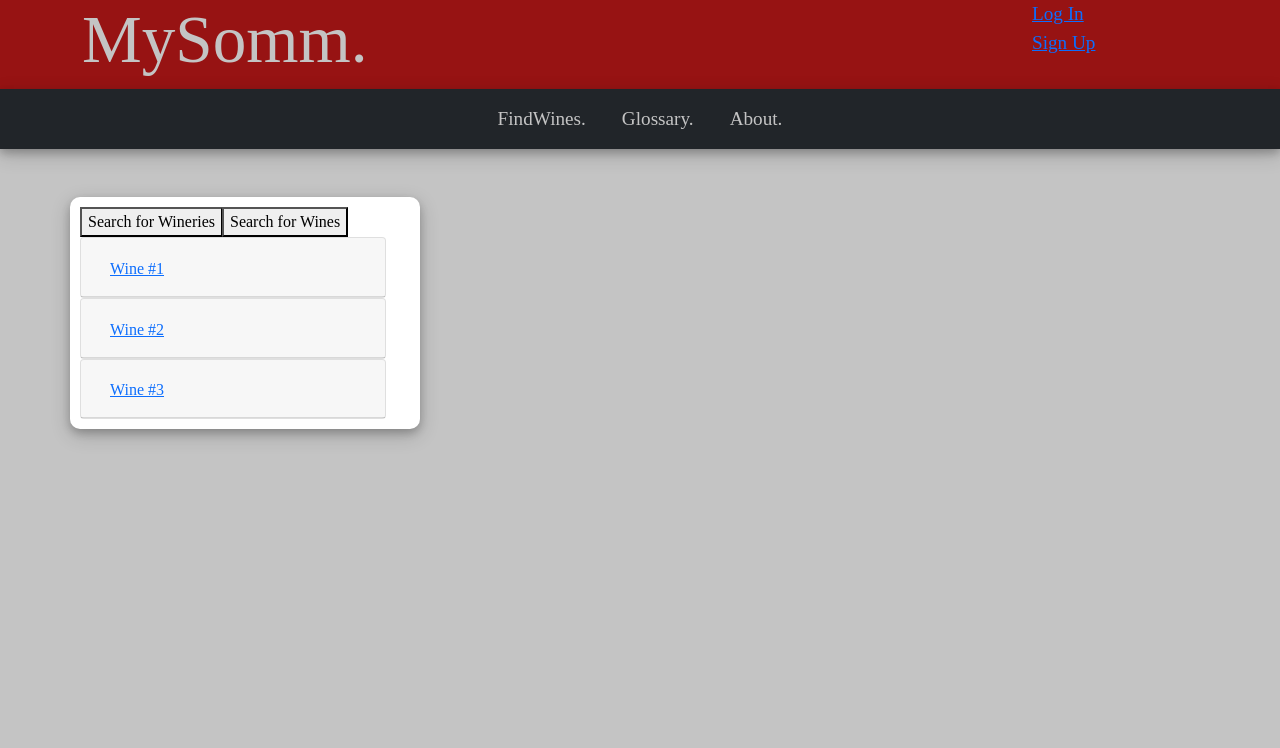
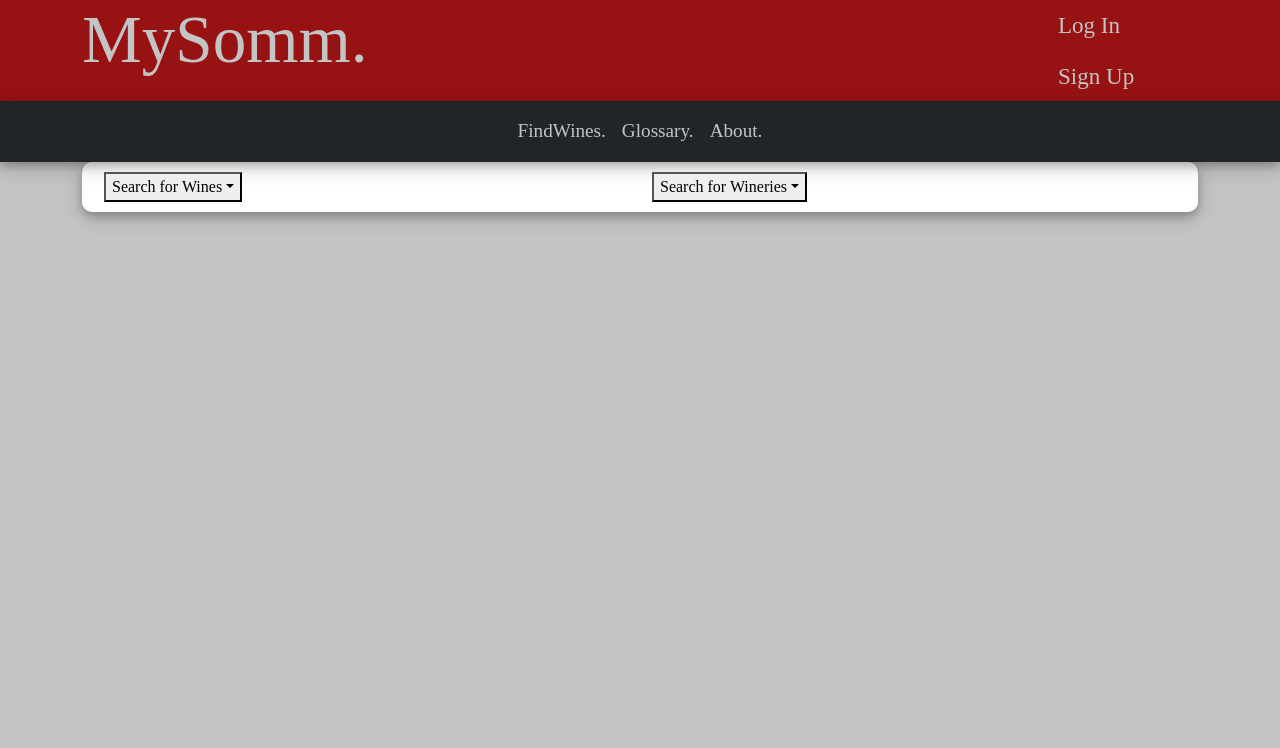
Before and after one commit to jeremydurden/mysomm, a Django app: page / in a window 1280 px wide. Shown: the top 748 px of the page. Run offline with Django 3.2, Linux system fonts and the light colour scheme; data comes from the database, SQL or seed files in the repository; tables that the repository leaves empty hold one stand-in row (values such as "Sample post"); some libraries are stand-ins or nearby versions; some web fonts are replaced.

Commit message:
working on decent search setup

```diff
--- a/main_app/map_us.py
+++ b/main_app/map_us.py
@@ -3,8 +3,6 @@ from plotly.offline import plot
 import pandas as pd
 # from .models import Test_Data
 # ANGIE -- you may need to import data here...if render map can't accept args
-
-config = {'setBackground': 'none'}
 
 def render_map(query):
     df=pd.DataFrame(query)
@@ -35,17 +33,17 @@ def render_map(query):
             name = '{0} - {1}'.format(lim[0],lim[1])))
 
     fig.update_layout(
-            margin= {"r":0,"t":0,"l":0,"b":0},
-            title_text = '2014 US city populations<br>(Click legend to toggle traces)',
-            showlegend = False,
-            paper_bgcolor = 'rgba(0,0,0,0)',
-            plot_bgcolor='rgba(0,0,0,0)',
-            geo = dict(
-                scope = 'usa',
-                landcolor = 'rgb(230, 230, 230)',
-                lakecolor = 'rgba(0,0,0,0)',
-                bgcolor = 'rgba(0,0,0,0)',
-            )
+        margin= {"r":20,"t":20,"l":20,"b":20},
+        title_text = '2014 US city populations<br>(Click legend to toggle traces)',
+        showlegend = False,
+        paper_bgcolor = 'rgba(0,0,0,0)',
+        plot_bgcolor='rgba(0,0,0,0)',
+        geo = dict(
+            scope = 'usa',
+            landcolor = 'rgb(230, 230, 230)',
+            lakecolor = 'rgba(0,0,0,0)',
+            bgcolor = 'rgba(0,0,0,0)',
         )
-    plot_div = plot(fig, output_type='div', include_plotlyjs=False, config=config)
+    )
+    plot_div = plot(fig, output_type='div', include_plotlyjs=False)
     return plot_div
--- a/main_app/static/css/style.css
+++ b/main_app/static/css/style.css
@@ -22,9 +22,12 @@ h1 {
 .navbar {
     box-shadow: 0 4px 8px 0 rgba(0, 0, 0, 0.2), 0 6px 20px 0 rgba(0, 0, 0, 0.19);
 }
-.nav-button {
+#profile_btn, #logout_btn, #login_btn, #signup_btn {
     margin: 0 10px;
     white-space: nowrap;
+    color: #C4C4C4;
+    text-decoration: none;
+    font-size: larger;
 }
 .navbar-nav {
     margin: 0 auto;
@@ -37,23 +40,21 @@ h1 {
 }
 #content_bkg {
     background-color: #C4C4C4;
-    min-height: 600px;
 }
 .g-gtitle, .infolayer, .modebar-container {
 display: none;
 }
-#info_content {
+#search_dropdowns {
     padding: 10px;
     border-radius: 10px;
     box-shadow: 0 4px 8px 0 rgba(0, 0, 0, 0.2), 0 6px 20px 0 rgba(0, 0, 0, 0.19);
     background-color: white;
-    min-width: 350px;
-    max-width: 350px;
+    margin: 0 auto;
 }
 #map_content {
+    margin: auto auto;
     background: none;
-    max-width: 800px;
-    min-width: 500px;
+    width: 100%;
 }
 #scrollSpy {
 	position: relative; /* required */
--- a/main_app/templates/base.html
+++ b/main_app/templates/base.html
@@ -34,12 +34,12 @@
                 <div>
                     {% if user.is_authenticated %}
                     <div class="row">
-                        <div class="col-sm"><a href="{% url 'profile' %}" class="nav-item nav-link">{{ user.username }}</a></div>
+                        <div class="col-sm"><a href="{% url 'profile' %}" class="nav-button nav-item nav-link" id="profile_btn">{{ user.username }}</a></div>
                     </div>
-                    <div class="col-sm"><a href="{% url 'logout' %}">Log Out</a></div>
+                    <div class="col-sm"><a href="{% url 'logout' %}" class="nav-button nav-item nav-link" id="logout_btn">Log Out</a></div>
                     {% else %}
-                    <div class="col-sm"><a href="{% url 'login' %}">Log In</a></div>
-                    <div class="col-sm"><a href="{% url 'signup' %}">Sign Up</a></div>
+                    <div class="col-sm"><a href="{% url 'login' %}" class="nav-button nav-item nav-link" id="login_btn">Log In</a></div>
+                    <div class="col-sm"><a href="{% url 'signup' %}" class="nav-button nav-item nav-link" id="signup_btn">Sign Up</a></div>
                     {% endif %}
                 </div>
             </div>
@@ -69,8 +69,6 @@
 </nav>
 <div class="container-fluid" id="content_bkg">
     <div class="container">
-        <br>
-        <br>
         {% block body %}
         {% endblock %}
     </div>
--- a/main_app/templates/index.html
+++ b/main_app/templates/index.html
@@ -1,114 +1,62 @@
 {% extends "base.html" %}
 {% block body %}
-<div class="row">
-    <div class="col" id="info_content">
-<!--   Search Input     -->
-        <div class="row">
-            <div class="input-group">
-                <button class="search-toggle-btn" id="winery-toggle-btn">Search for Wineries</button>
-                <button class="search-toggle-btn" id="wine-toggle-btn"> Search for Wines</button>
+
+
+
+<div class="row" id="search_dropdowns">
+<!-- Search for Wines -->
+    <div class="col">
+        <div class="btn-group">
+            <button type="button" id="wine-toggle-btn" class="search-toggle-btn dropdown-toggle" data-toggle="dropdown">Search for Wines</button>
+            <div class="dropdown-menu">
+                <input form="wine-search-form" type="text" name="name" class="form-control active" placeholder="Wine Name">
+                <input form="wine-search-form" type="text" name="style" class="form-control" placeholder="Style">
+                <input form="wine-search-form" type="text" name="grape" class="form-control" placeholder="Grape">
+                <input form="wine-search-form" type="number" max="9999" min="1000" name="min_year" class="form-control" placeholder="Min Year">
+                <input form="wine-search-form" type="number" max="9999" min="1000" name="max_year" class="form-control" placeholder="Max Year">
+                <input form="wine-search-form" type="text" name="color" class="form-control" placeholder="Color">
                 <form id="wine-search-form" class="hidden">
                     {% csrf_token %}
-                    <input type="text" name="name" class="form-control" placeholder="Wine Name">
-                    <input type="text" name="style" class="form-control" placeholder="Style">
-                    <input type="text" name="grape" class="form-control" placeholder="Grape">
-                    <input type="number" max="9999" min="1000" name="min_year" class="form-control" placeholder="Min Year">
-                    <input type="number" max="9999" min="1000" name="max_year" class="form-control" placeholder="Max Year">
-                    <input type="text" name="color" class="form-control" placeholder="Color">
                     <button type="submit" class="btn btn-secondary">
                         Search <i class="fa fa-search"></i>
                     </button>
                 </form>
-                <!-- Search for Wineries -->
+            </div>
+        </div>
+    </div>
+    <div class="col">
+<!-- Search for Wineries -->
+        <div class="btn-group">
+            <button type="button" id="winery-toggle-btn" class="search-toggle-btn dropdown-toggle" data-toggle="dropdown">Search for Wineries</button>
+            <div class="dropdown-menu">
+                <input form="winery-search-form" type="text" name="name" class="form-control" placeholder="Winery Name">
+                <input form="winery-search-form" type="text" name="region" class="form-control" placeholder="Region">
+                <input form="winery-search-form" type="text" name="grape" class="form-control" placeholder="Grape">
+                <input form="winery-search-form" type="text" name="county" class="form-control" placeholder="County">
+                <input form="winery-search-form" type="text" name="state" class="form-control" placeholder="State">
+                <input form="winery-search-form" type="text" name="color" class="form-control" placeholder="Color">
                 <form id="winery-search-form" class="hidden" action="{% url 'winery_search' %}" method="POST">
                     {% csrf_token %}
-                    <input type="text" name="name" class="form-control" placeholder="Winery Name">
-                    <input type="text" name="region" class="form-control" placeholder="Region">
-                    <input type="text" name="county" class="form-control" placeholder="County">
-                    <input type="text" name="state" class="form-control" placeholder="State">
                     <button type="submit" class="btn btn-secondary">
                         Search <i class="fa fa-search"></i>
                     </button>
                 </form>
-                <!-- Search for Wines -->
-
-
-                <!-- <input type="text" class="form-control" placeholder="Search...">
-                <div class="input-group-append">
-                    <button type="button" class="btn btn-secondary">
-                        <i class="fa fa-search"></i>
-                    </button>
-                </div> -->
-            </div>
-<!--     List Of Search Items       -->
-            <div class="row">
-                <div class="accordion" id="myAccordion">
-                    <div class="card">
-                        <div class="card-header" id="headingOne">
-                            <h2 class="mb-0">
-                                <button type="button" class="btn btn-link" data-toggle="collapse" data-target="#collapseOne">Wine #1</button>
-                            </h2>
-                        </div>
-                        <div id="collapseOne" class="collapse" aria-labelledby="headingOne" data-parent="#myAccordion">
-                            <div class="card-body">
-                                <p>
-                                    Now, this is a story all about how
-                                    My life got flipped-turned upside down
-                                    And I'd like to take a minute
-                                    Just sit right there
-                                    I'll tell you how I became the prince of a town called Bel Air
-                                </p>
-                            </div>
-                        </div>
-                    </div>
-                    <div class="card">
-                        <div class="card-header" id="headingTwo">
-                            <h2 class="mb-0">
-                                <button type="button" class="btn btn-link collapsed" data-toggle="collapse" data-target="#collapseTwo">Wine #2</button>
-                            </h2>
-                        </div>
-                        <div id="collapseTwo" class="collapse" aria-labelledby="headingTwo" data-parent="#myAccordion">
-                            <div class="card-body">
-                                <p>
-                                    In west Philadelphia born and raised
-                                    On the playground was where I spent most of my days
-                                    Chillin' out maxin' relaxin' all cool
-                                    And all shootin some b-ball outside of the school
-                                    When a couple of guys who were up to no good
-                                    Started making trouble in my neighborhood
-                                    I got in one little fight and my mom got scared
-                                    She said 'You're movin' with your auntie and uncle in Bel Air'
-                                </p>
-                            </div>
-                        </div>
-                    </div>
-                    <div class="card">
-                        <div class="card-header" id="headingThree">
-                            <h2 class="mb-0">
-                                <button type="button" class="btn btn-link collapsed" data-toggle="collapse" data-target="#collapseThree">Wine #3</button>
-                            </h2>
-                        </div>
-                        <div id="collapseThree" class="collapse" aria-labelledby="headingThree" data-parent="#myAccordion">
-                            <div class="card-body">
-                                <p>
-                                    I begged and pleaded with her day after day
-                                    But she packed my suit case and sent me on my way
-                                    She gave me a kiss and then she gave me my ticket.
-                                    I put my Walkman on and said, 'I might as well kick it'.…
-                                </p>
-                            </div>
-                        </div>
-                    </div>
-                </div>
             </div>
         </div>
     </div>
-    <!--   Render Map     -->
-    <div class="col" id="map_content">
-        {{ plot|safe }}
-    </div>
+</div>
 
+
+
+
+<!--   Render Map     -->
+<div class="col" id="map_content">
+    {{ plot|safe }}
 </div>
+
+
+
+
 <!-- Results Table -->
-{% include 'search-results.html'    %}
+{% include 'search-results.html' %}
 {% endblock %}
--- a/main_app/templates/search-results.html
+++ b/main_app/templates/search-results.html
@@ -1,5 +1,7 @@
-<div>
-    <table>
+<!--     List Of Search Items       -->
+<div class="row">
+
+    <table class="table table-sm">
         <thead>
         <tr class="hidden" id="wine-results-header">
             <th>Wine</th>
```
Lines whose indentation alone changed are shown as unchanged.
